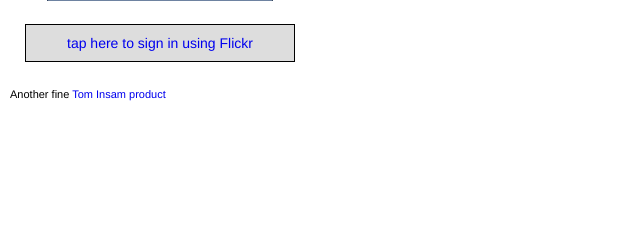
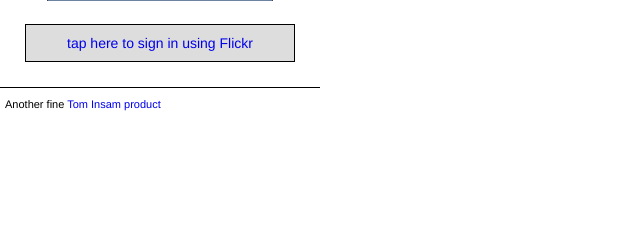
Before and after one commit to tominsam/flickrgram, a Python web app: template templates/login.html in a window 1280 px wide. Shown: the part 447-693 px from the top of the page, without its empty margins (0-640 px from the left). Run offline with Jinja, Linux system fonts and the light colour scheme; the template is opened without the code that fills it, so the values that code supplies are empty; some libraries are stand-ins or nearby versions.

Commit message:
footer styling

```diff
--- a/static/style.css
+++ b/static/style.css
@@ -14,7 +14,6 @@
 
 #header {
   padding: 5px;
-  margin: 0;
   display: block;
   border-bottom: 1px solid black;
   width: 310px;
@@ -24,9 +23,17 @@
 
 #content {
   padding: 5px;
-  margin: 0;
   width: 310px;
   overflow-x: hidden;
+}
+
+#footer {
+  padding: 10px 5px 10px 5px;
+  display: block;
+  border-top: 1px solid black;
+  width: 310px;
+
+  font-size: 11px;
 }
 
 h1 {
@@ -53,9 +60,7 @@
   display: block;
   width: 80%;
   padding: 10px;
-  margin-top: 20px;
-  margin-left: auto;
-  margin-right: auto;
+  margin: 20px auto 20px auto;
   border: 1px solid black;
   background: #dddddd;
   text-align: center;
@@ -96,13 +101,6 @@
   font-size: 16px;
 }
 
-.credits {
-  font-size: 11px;
-  display: block;
-  width:300px;
-  padding: 10px;
-}
-
 .error {
   color: red;
 }
--- a/templates/base.html
+++ b/templates/base.html
@@ -12,8 +12,8 @@
   <link rel="shortcut icon" href="/static/site_16.png">
   <link rel="apple-touch-icon-precomposed" href="/static/site_128.png">
   <link rel="stylesheet" href="/static/style.css" type="text/css">
+  <script src="https://ajax.googleapis.com/ajax/libs/jquery/1.4.2/jquery.min.js"></script>
 <!--
-  <script src="https://ajax.googleapis.com/ajax/libs/jquery/1.4.2/jquery.min.js"></script>
   <script>
   $(function() {
       $("img").
@@ -48,7 +48,9 @@
 {% endblock %}
 </div>
 
-<p class="credits">Another fine <a href="http://code.movieos.org">Tom Insam product</a></p>
+<div id="footer">
+    <span>Another fine <a href="http://code.movieos.org">Tom Insam product</a></span>
+</div>
 
 </body>
 </html>
```
